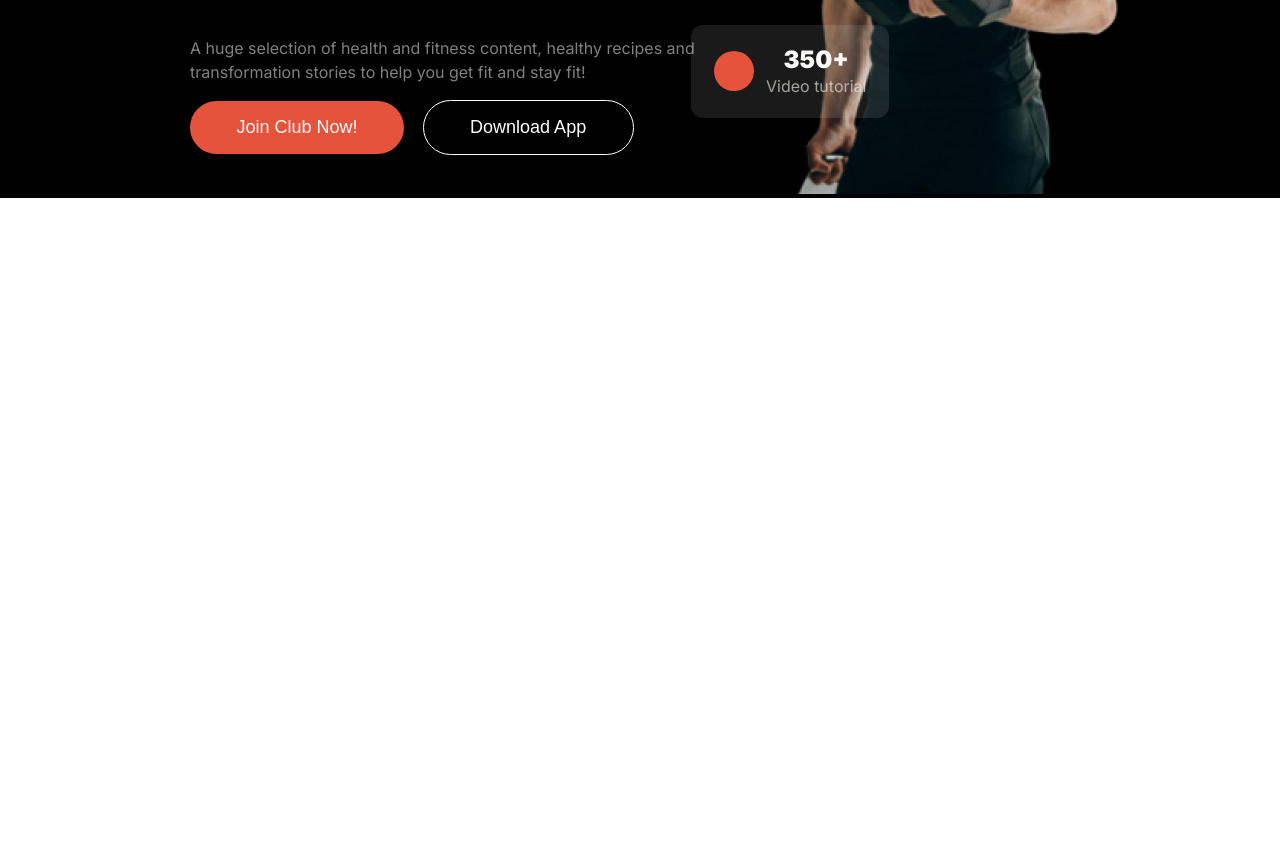
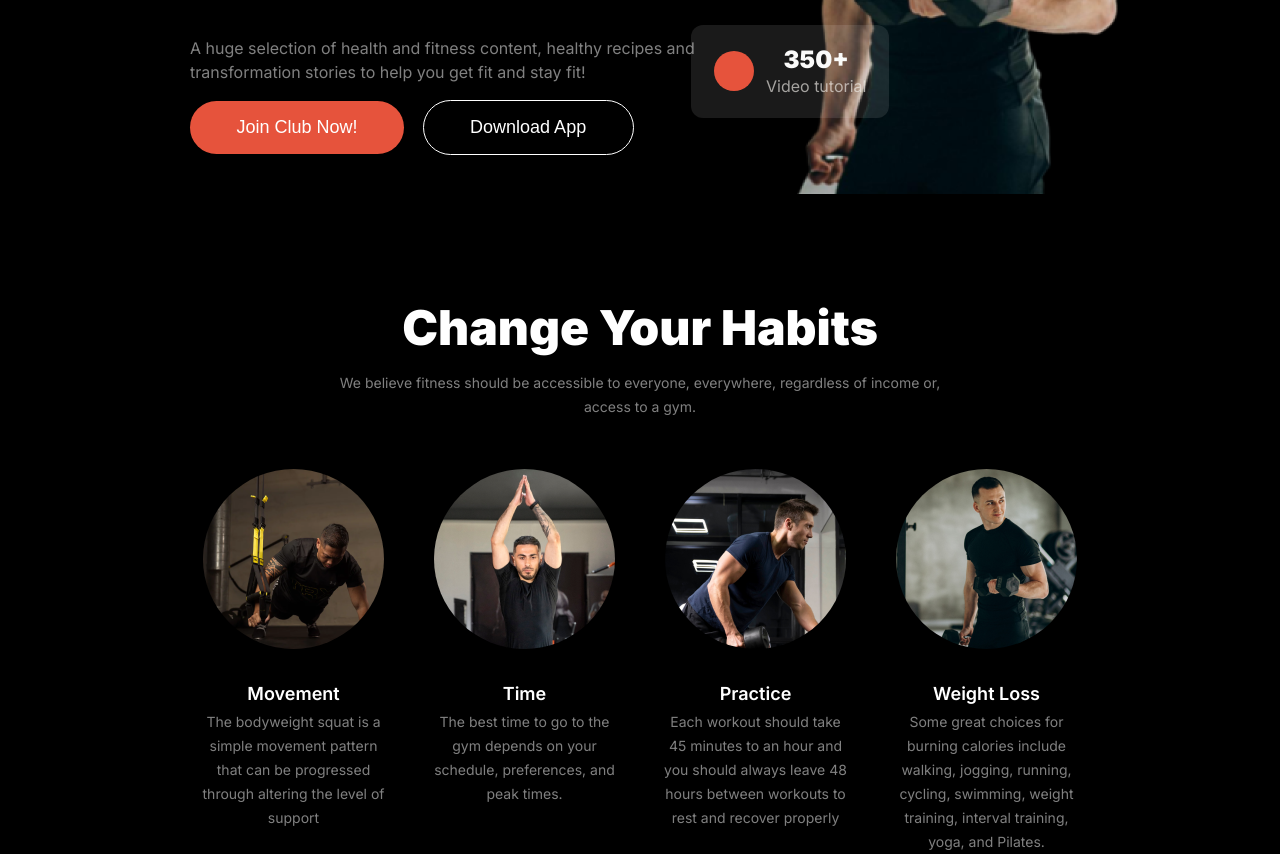
Before and after one commit to Shubratadas/Assignment-2, a plain HTML site: page index.html in a window 1280 px wide. Shown: the part 541-1395 px from the top of the page. Before the commit the page ends 800 px from the top, so only its background shows below. Drawn offline with Linux system fonts and the light colour scheme.

Commit message:
Change Your Habits

```diff
--- a/index.html
+++ b/index.html
@@ -47,6 +47,43 @@
             </div>
         </div>
     </section>
+    <section class="change-habits">
+        <div class="change-habits-text">
+            <h2 class="font-48-share-style">Change Your Habits</h2>
+            <p class="font-14-share-style">We believe fitness should be accessible to everyone, everywhere, regardless
+                of income or,<br> access to a gym.
+            </p>
+        </div>
+        <div class="change-habits-img">
+            <div class="change-habits-img-1">
+                <img class="change-habits-img-br" src="images/image 3.png" alt="">
+                <h5 class="font-18-share-style">Movement</h5>
+                <p class="font-14-share-style">The bodyweight squat is a simple movement pattern that can be progressed
+                    through altering the level
+                    of support</p>
+            </div>
+            <div class="change-habits-img-2">
+                <img class="change-habits-img-br" src="images/image 2.png" alt="">
+                <h5 class="font-18-share-style">Time</h5>
+                <p class="font-14-share-style">The best time to go to the gym depends on your schedule, preferences, and
+                    peak times.</p>
+            </div>
+            <div class="change-habits-img-3">
+                <img class="change-habits-img-br" src="images/image 4.png" alt="">
+                <h5 class="font-18-share-style">Practice</h5>
+                <p class="font-14-share-style">Each workout should take 45 minutes to an hour and you should always
+                    leave 48 hours between workouts
+                    to rest and recover properly</p>
+            </div>
+            <div class="change-habits-img-4">
+                <img class="change-habits-img-br" src="images/image 5.png" alt="">
+                <h5 class="font-18-share-style">Weight Loss</h5>
+                <p class="font-14-share-style">Some great choices for burning calories include walking, jogging,
+                    running, cycling, swimming, weight
+                    training, interval training, yoga, and Pilates.</p>
+            </div>
+        </div>
+    </section>
 </body>
 
 </html>
--- a/style.css
+++ b/style.css
@@ -12,6 +12,7 @@
 body{
   margin: 0px;
   padding: 0px;
+  background-color: black;
 }
 
 /* ---------Share Style------------- */
@@ -29,6 +30,38 @@ body{
   font-weight: 500;
   background-color: #E6533C;
 }
+
+.font-48-share-style{
+  font-size: 3rem;
+  color: #FFFFFF;
+  font-weight: 900;
+  margin: 0px;
+  padding: 0px;
+}
+
+.font-18-share-style{
+  font-size: 1.125rem;
+  color: #FFFFFF;
+  font-weight: 600;
+  margin: 0px;
+  padding: 0px;
+}
+
+.font-14-share-style{
+  font-size: 0.875rem;
+  color: rgba(255, 255, 255, 0.5);
+  font-weight: 400;
+  margin: 0px;
+  padding: 0px;
+  line-height: 24px;
+}
+
+.change-habits-img-br{
+  border-radius: 50%;
+  margin-bottom: 30px;
+  margin-top: 50px;
+}
+
 
 /* ---------- Navigation Bar--------- */
 .navigation-bar{
@@ -185,3 +218,37 @@ body{
   margin: 5px;
   padding: 0px;
 }
+
+/* ---------- Change the Habits Section-------------- */
+
+.change-habits{
+  margin-left: 198px;
+  margin-right: 198px;
+}
+
+.change-habits-text{
+  text-align: center;
+  align-items: center;
+
+}
+
+.change-habits-text h2{
+  margin-top: 100px;
+  padding: 0px;
+}
+.change-habits-text p{
+  margin-top: 14px;
+  padding: 0px;
+}
+
+
+.change-habits-img{
+  display: grid;
+  grid-template-columns: repeat(4, 1fr);
+  gap: 40px;
+  text-align: center;
+}
+
+.change-habits-img p{
+  margin-top: 6px;
+}
```
